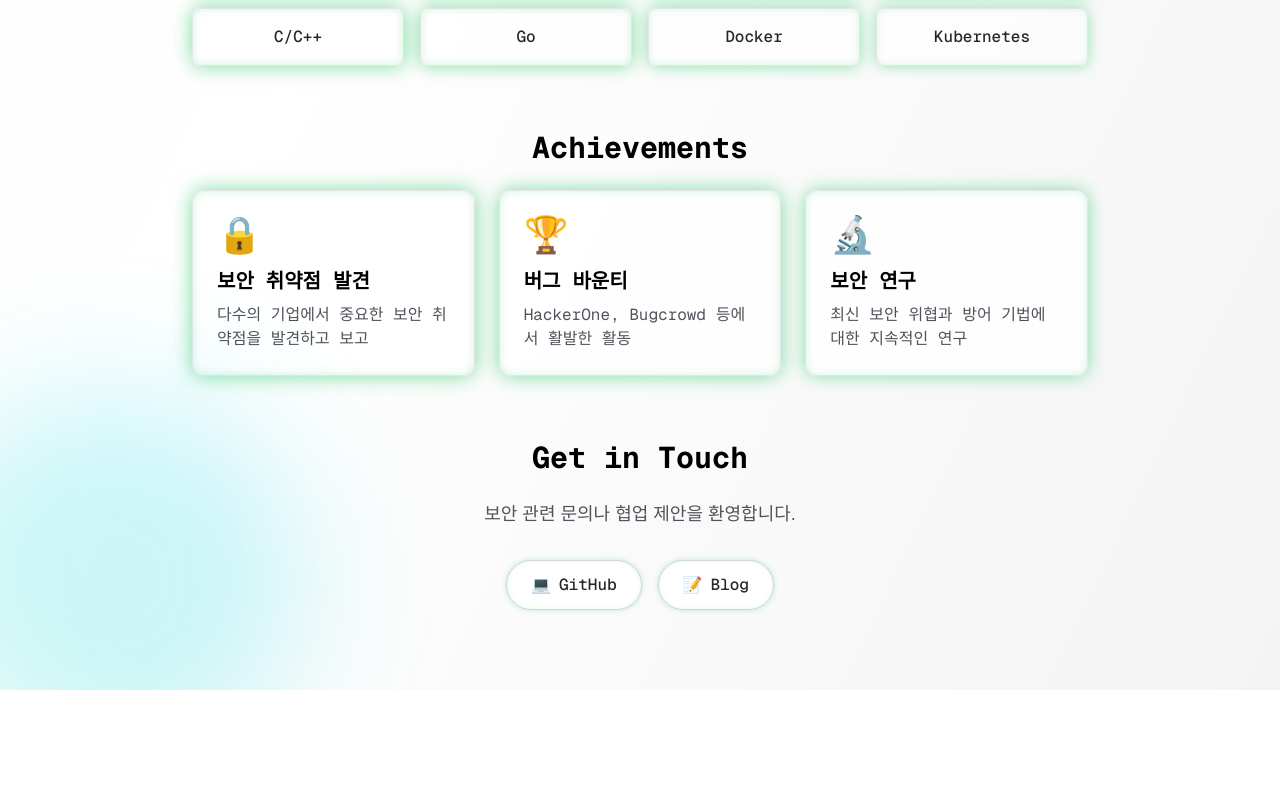
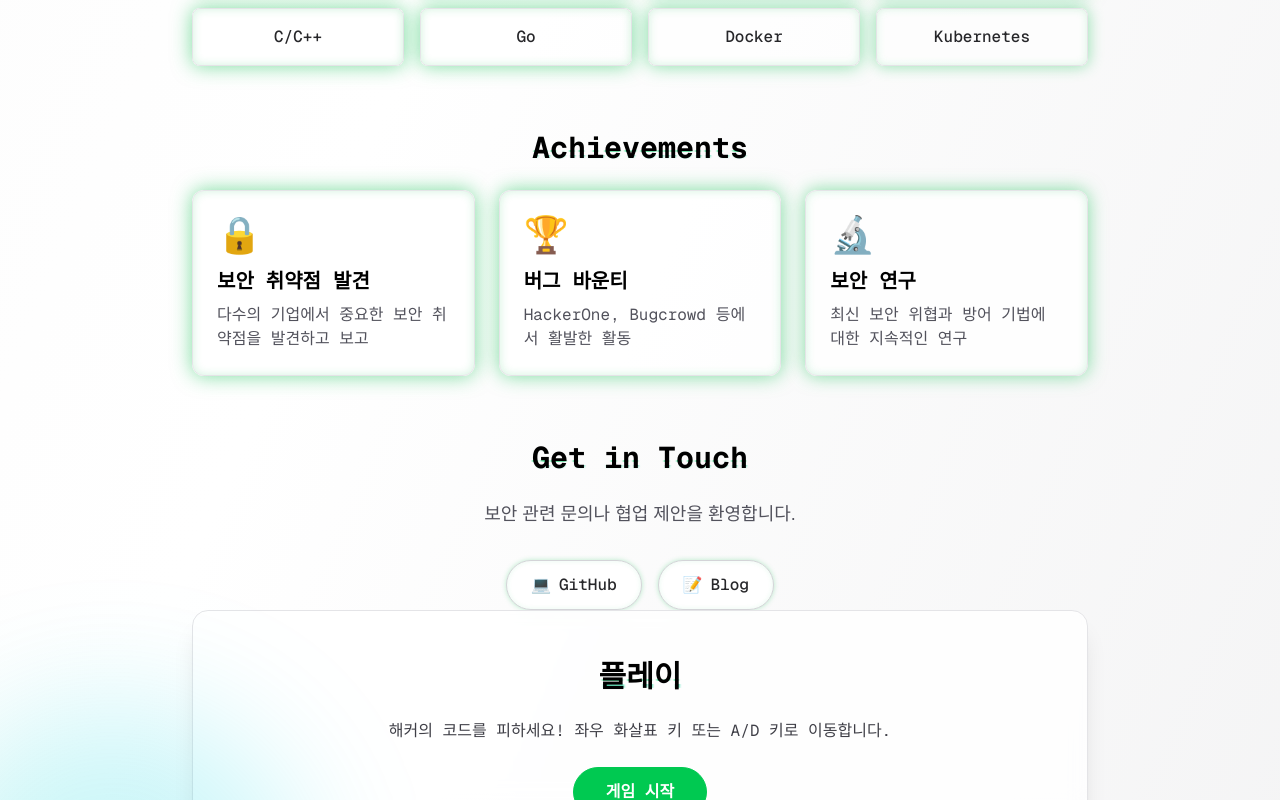
Before and after one commit to peka1011-dev/peka-vibecoding, a Next.js app: page / in a window 1280 px wide. Shown: the part 2000-2800 px from the top of the page. Before the commit the page ends 2690 px from the top, so only its background shows below. Built offline with nearby package versions, Linux system fonts and the light colour scheme.

Commit message:
Add hacker code avoidance game with scoring and ranking system

```diff
--- a/app/page.tsx
+++ b/app/page.tsx
@@ -1,6 +1,6 @@
 "use client";
 
-import { useEffect, useState } from "react";
+import React, { useEffect, useState } from "react";
 
 // 타이핑 효과 컴포넌트
 function TypingText({ text, speed = 50 }: { text: string; speed?: number }) {
@@ -128,6 +128,265 @@ function TerminalCode({ code, delay = 0 }: { code: string; delay?: number }) {
       }`}
     >
       <span className="text-emerald-500">$</span> {code}
+    </div>
+  );
+}
+
+// 해커 코드 회피 게임
+function HackerGame() {
+  const [gameStarted, setGameStarted] = useState(false);
+  const [gameOver, setGameOver] = useState(false);
+  const [score, setScore] = useState(0);
+  const [playerX, setPlayerX] = useState(50); // 화면 중앙 (퍼센트)
+  const [codes, setCodes] = useState<Array<{ id: number; x: number; y: number; text: string }>>([]);
+  const [rankings, setRankings] = useState<Array<{ score: number; date: string }>>([]);
+  const gameRef = React.useRef<HTMLDivElement>(null);
+  const animationFrameRef = React.useRef<number | undefined>(undefined);
+  const lastTimeRef = React.useRef<number>(0);
+
+  // 로컬 스토리지에서 랭킹 불러오기
+  useEffect(() => {
+    if (typeof window !== "undefined") {
+      const saved = localStorage.getItem("hackerGameRankings");
+      if (saved) {
+        setRankings(JSON.parse(saved));
+      }
+    }
+  }, []);
+
+  // 코드 생성 함수
+  const generateCode = () => {
+    const codeTexts = [
+      "hack()", "exploit", "vulnerability", "malware", "trojan",
+      "phishing", "ddos", "sql_injection", "xss", "csrf",
+      "rootkit", "backdoor", "keylogger", "ransomware", "botnet"
+    ];
+    return {
+      id: Date.now() + Math.random(),
+      x: Math.random() * 80 + 10, // 10%~90% 범위
+      y: -5,
+      text: codeTexts[Math.floor(Math.random() * codeTexts.length)]
+    };
+  };
+
+  // 게임 시작
+  const startGame = () => {
+    setGameStarted(true);
+    setGameOver(false);
+    setScore(0);
+    setPlayerX(50);
+    setCodes([]);
+    lastTimeRef.current = Date.now();
+  };
+
+  // 게임 종료
+  const endGame = () => {
+    setGameOver(true);
+    setGameStarted(false);
+
+    // 랭킹 저장
+    if (typeof window !== "undefined") {
+      const newRankings = [...rankings, { score, date: new Date().toLocaleDateString() }]
+        .sort((a, b) => b.score - a.score)
+        .slice(0, 10); // 상위 10개만 저장
+      setRankings(newRankings);
+      localStorage.setItem("hackerGameRankings", JSON.stringify(newRankings));
+    }
+  };
+
+  // 키보드 입력 처리
+  useEffect(() => {
+    if (!gameStarted) return;
+
+    const handleKeyPress = (e: KeyboardEvent) => {
+      if (e.key === "ArrowLeft" || e.key === "a" || e.key === "A") {
+        setPlayerX((prev) => Math.max(10, prev - 5));
+      } else if (e.key === "ArrowRight" || e.key === "d" || e.key === "D") {
+        setPlayerX((prev) => Math.min(90, prev + 5));
+      }
+    };
+
+    window.addEventListener("keydown", handleKeyPress);
+    return () => window.removeEventListener("keydown", handleKeyPress);
+  }, [gameStarted]);
+
+  // 게임 루프
+  useEffect(() => {
+    if (!gameStarted) {
+      if (animationFrameRef.current) {
+        cancelAnimationFrame(animationFrameRef.current);
+      }
+      return;
+    }
+
+    const gameLoop = () => {
+      const now = Date.now();
+      const deltaTime = now - lastTimeRef.current;
+
+      // 1초마다 점수 증가
+      if (deltaTime >= 1000) {
+        setScore((prev) => prev + 1);
+        lastTimeRef.current = now;
+      }
+
+      // 코드 생성 (랜덤하게)
+      if (Math.random() < 0.05) {
+        setCodes((prev) => [...prev, generateCode()]);
+      }
+
+      // 코드 이동
+      setCodes((prev) =>
+        prev
+          .map((code) => ({
+            ...code,
+            y: code.y + 2 + score * 0.01, // 점수에 따라 속도 증가
+          }))
+          .filter((code) => {
+            // 충돌 검사
+            const playerLeft = playerX - 5;
+            const playerRight = playerX + 5;
+            const codeLeft = code.x;
+            const codeRight = code.x + 10;
+            const playerTop = 85;
+            const playerBottom = 95;
+            const codeTop = code.y;
+            const codeBottom = code.y + 5;
+
+            if (
+              codeTop < playerBottom &&
+              codeBottom > playerTop &&
+              codeLeft < playerRight &&
+              codeRight > playerLeft
+            ) {
+              endGame();
+              return false;
+            }
+
+            // 화면 밖으로 나간 코드 제거
+            return code.y < 100;
+          })
+      );
+
+      animationFrameRef.current = requestAnimationFrame(gameLoop);
+    };
+
+    animationFrameRef.current = requestAnimationFrame(gameLoop);
+    return () => {
+      if (animationFrameRef.current) {
+        cancelAnimationFrame(animationFrameRef.current);
+      }
+    };
+  }, [gameStarted, score, playerX]);
+
+  return (
+    <div className="mb-16 rounded-2xl border border-zinc-200 bg-white/80 p-8 shadow-xl backdrop-blur-sm dark:border-green-500/30 dark:bg-zinc-900/80 sm:p-12">
+      <h2 className="mb-6 text-center font-mono text-3xl font-bold text-black dark:text-green-400">
+        <GlitchText>플레이</GlitchText>
+      </h2>
+
+      {!gameStarted && !gameOver && (
+        <div className="text-center">
+          <p className="mb-6 font-mono text-zinc-700 dark:text-zinc-300">
+            해커의 코드를 피하세요! 좌우 화살표 키 또는 A/D 키로 이동합니다.
+          </p>
+          <button
+            onClick={startGame}
+            className="rounded-full border border-green-500 bg-green-500 px-8 py-3 font-mono font-bold text-white transition-all hover:bg-green-600 hover:shadow-lg hover:shadow-green-500/50 dark:bg-green-600 dark:hover:bg-green-500"
+          >
+            게임 시작
+          </button>
+        </div>
+      )}
+
+      {gameOver && (
+        <div className="text-center">
+          <p className="mb-4 font-mono text-2xl font-bold text-red-500">
+            게임 오버!
+          </p>
+          <p className="mb-6 font-mono text-xl text-zinc-700 dark:text-zinc-300">
+            점수: {score}점
+          </p>
+          <button
+            onClick={startGame}
+            className="rounded-full border border-green-500 bg-green-500 px-8 py-3 font-mono font-bold text-white transition-all hover:bg-green-600 hover:shadow-lg hover:shadow-green-500/50 dark:bg-green-600 dark:hover:bg-green-500"
+          >
+            다시 시작
+          </button>
+        </div>
+      )}
+
+      {gameStarted && (
+        <div className="space-y-4">
+          <div className="flex justify-between font-mono text-lg text-zinc-700 dark:text-zinc-300">
+            <span>점수: {score}</span>
+            <span>생존 시간: {Math.floor(score)}초</span>
+          </div>
+          <div
+            ref={gameRef}
+            className="relative h-96 overflow-hidden rounded-lg border-2 border-green-500/50 bg-zinc-950"
+            style={{ minHeight: "400px" }}
+          >
+            {/* 떨어지는 코드들 */}
+            {codes.map((code) => (
+              <div
+                key={code.id}
+                className="absolute font-mono text-xs text-red-500"
+                style={{
+                  left: `${code.x}%`,
+                  top: `${code.y}%`,
+                  textShadow: "0 0 10px rgba(239, 68, 68, 0.8)",
+                }}
+              >
+                {code.text}
+              </div>
+            ))}
+
+            {/* 플레이어 */}
+            <div
+              className="absolute bottom-4 font-mono text-lg text-green-400 transition-all"
+              style={{
+                left: `${playerX}%`,
+                transform: "translateX(-50%)",
+                textShadow: "0 0 20px rgba(34, 197, 94, 1)",
+              }}
+            >
+              &gt;_&lt;
+            </div>
+
+            {/* 안내 텍스트 */}
+            <div className="absolute left-4 top-4 font-mono text-xs text-zinc-500">
+              좌우 화살표 키 또는 A/D로 이동
+            </div>
+          </div>
+        </div>
+      )}
+
+      {/* 랭킹 */}
+      {rankings.length > 0 && (
+        <div className="mt-8">
+          <h3 className="mb-4 font-mono text-xl font-bold text-black dark:text-green-400">
+            랭킹
+          </h3>
+          <div className="space-y-2">
+            {rankings.slice(0, 5).map((ranking, index) => (
+              <div
+                key={index}
+                className="flex justify-between rounded-lg border border-zinc-300 bg-white/60 p-3 font-mono text-sm dark:border-zinc-700 dark:bg-zinc-800/60"
+              >
+                <span className="text-zinc-700 dark:text-zinc-300">
+                  {index + 1}위
+                </span>
+                <span className="font-bold text-green-600 dark:text-green-400">
+                  {ranking.score}점
+                </span>
+                <span className="text-xs text-zinc-500">
+                  {ranking.date}
+                </span>
+              </div>
+            ))}
+          </div>
+        </div>
+      )}
     </div>
   );
 }
@@ -410,6 +669,11 @@ export default function Home() {
               ))}
             </div>
           </div>
+
+          {/* 플레이 게임 */}
+          <div className={`transition-all duration-1000 delay-1100 ${mounted ? "translate-y-0 opacity-100" : "translate-y-10 opacity-0"}`}>
+            <HackerGame />
+          </div>
         </div>
 
         {/* 배경 장식 요소 */}
```
